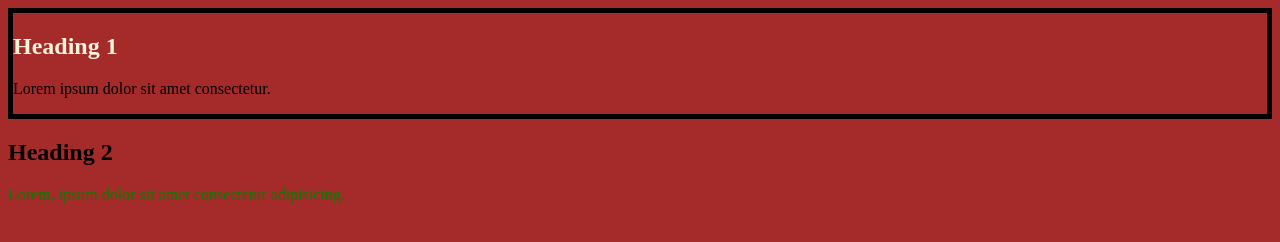
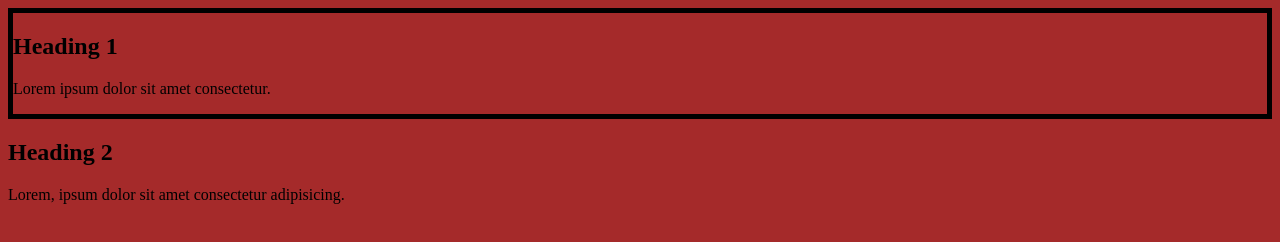
Before and after one commit to KINGCODE-X/HTML-and-CSS, a plain HTML site: page 02_selector.html in a window 1280 px wide. Drawn offline with Linux system fonts and the light colour scheme.

Commit message:
color changed

```diff
--- a/02_selector.html
+++ b/02_selector.html
@@ -19,7 +19,7 @@
 
         /*class Selector*/
         .primary-heading {
-            color: beige;
+            color: black;
         }
 
         /*id selector*/
@@ -29,7 +29,7 @@
 
         /*Nexted selector*/
         #about p {
-            color: green;
+            color: black;
         }
     </style>
 </head>
```
